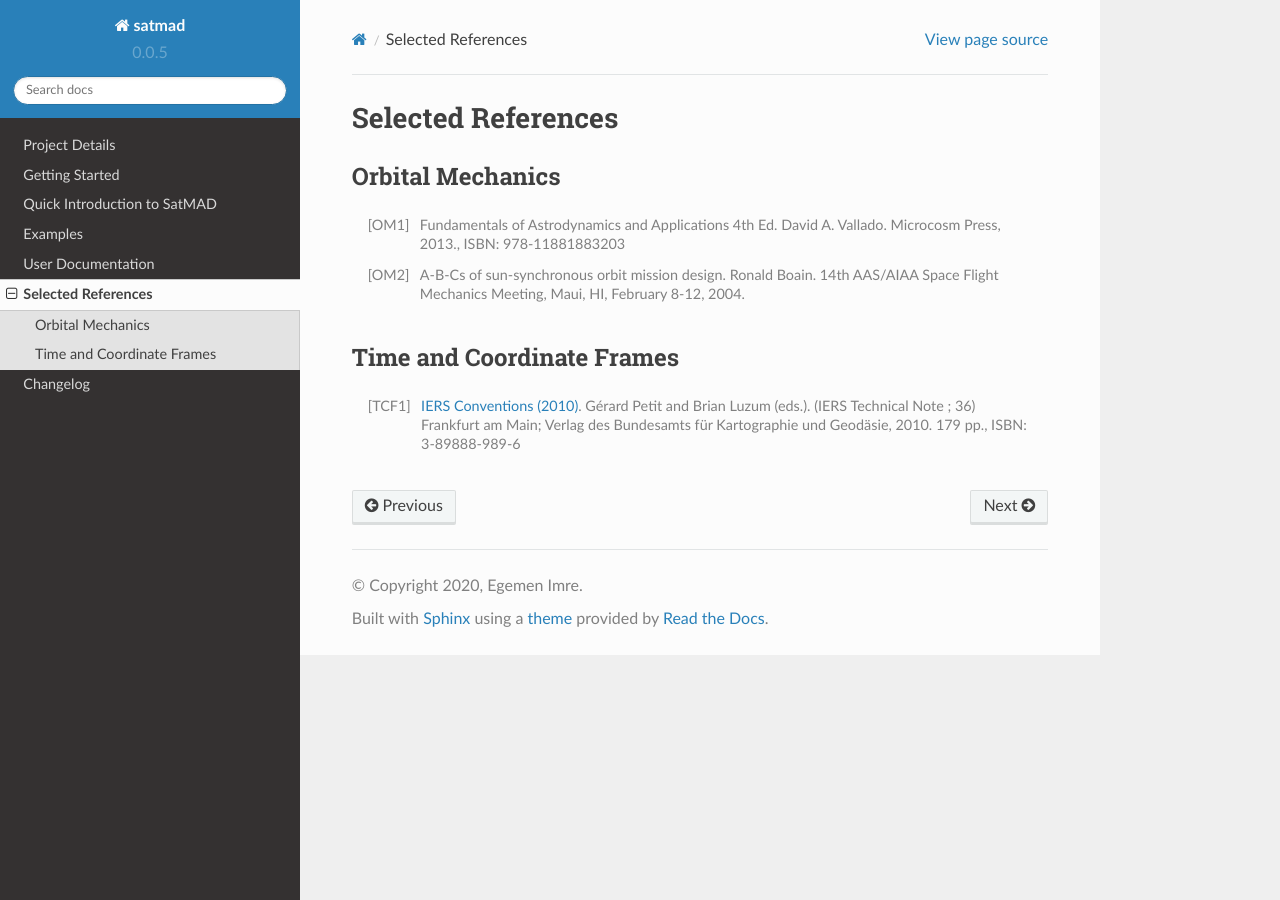
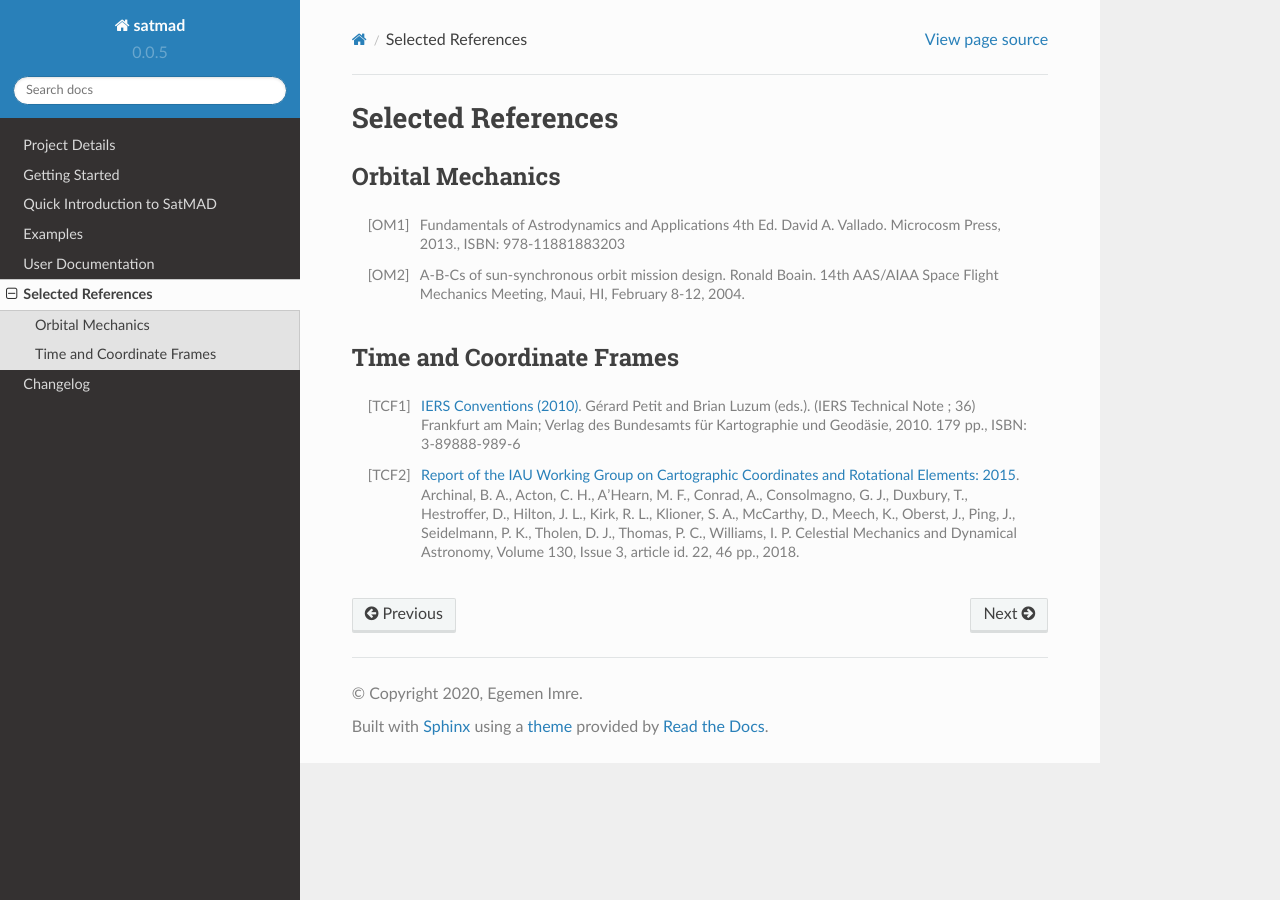
Before and after one commit to egemenimre/satmad, a Sphinx documentation site: the page built from docs/references.rst, in a window 1280 px wide. Built offline with Sphinx 7.4.7 and the Read the Docs theme 2.0.0, drawn with Linux system fonts in a browser that asks for light colours.

Commit message:
Added [TCF2] `Report of the IAU Working Group on Cartographic Coordinates and Rotational Elements: 2015`

```diff
--- a/docs/references.rst
+++ b/docs/references.rst
@@ -16,3 +16,10 @@ Time and Coordinate Frames
 .. [TCF1] `IERS Conventions (2010) <https://iers-conventions.obspm.fr/conventions_versions.php#official_target>`_.
     Gérard Petit and Brian Luzum (eds.). (IERS Technical Note ; 36) Frankfurt am Main;
     Verlag des Bundesamts für Kartographie und Geodäsie, 2010. 179 pp., ISBN: 3-89888-989-6
+
+.. [TCF2] `Report of the IAU Working Group on Cartographic Coordinates and Rotational Elements: 2015
+    <https://astrogeology.usgs.gov/search/map/Docs/WGCCRE/WGCCRE2015reprint>`_.
+    Archinal, B. A., Acton, C. H., A'Hearn, M. F., Conrad, A., Consolmagno, G. J., Duxbury, T., Hestroffer, D.,
+    Hilton, J. L., Kirk, R. L., Klioner, S. A., McCarthy, D., Meech, K., Oberst, J., Ping, J., Seidelmann, P. K.,
+    Tholen, D. J., Thomas, P. C., Williams, I. P.
+    Celestial Mechanics and Dynamical Astronomy, Volume 130, Issue 3, article id. 22, 46 pp., 2018.
```
